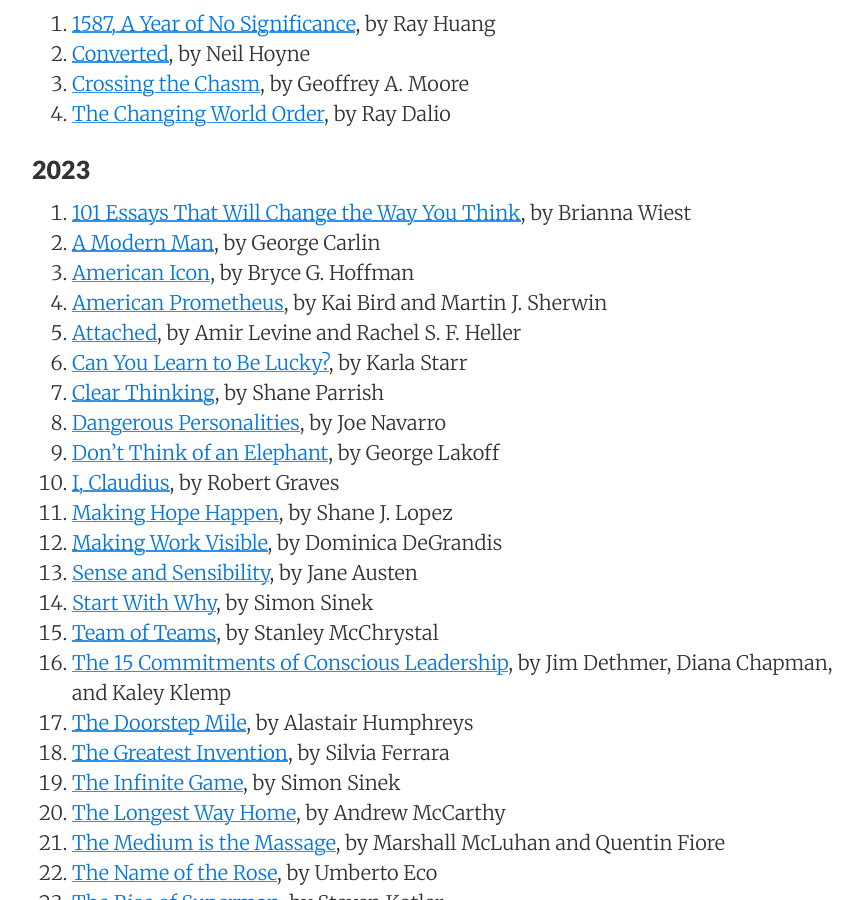
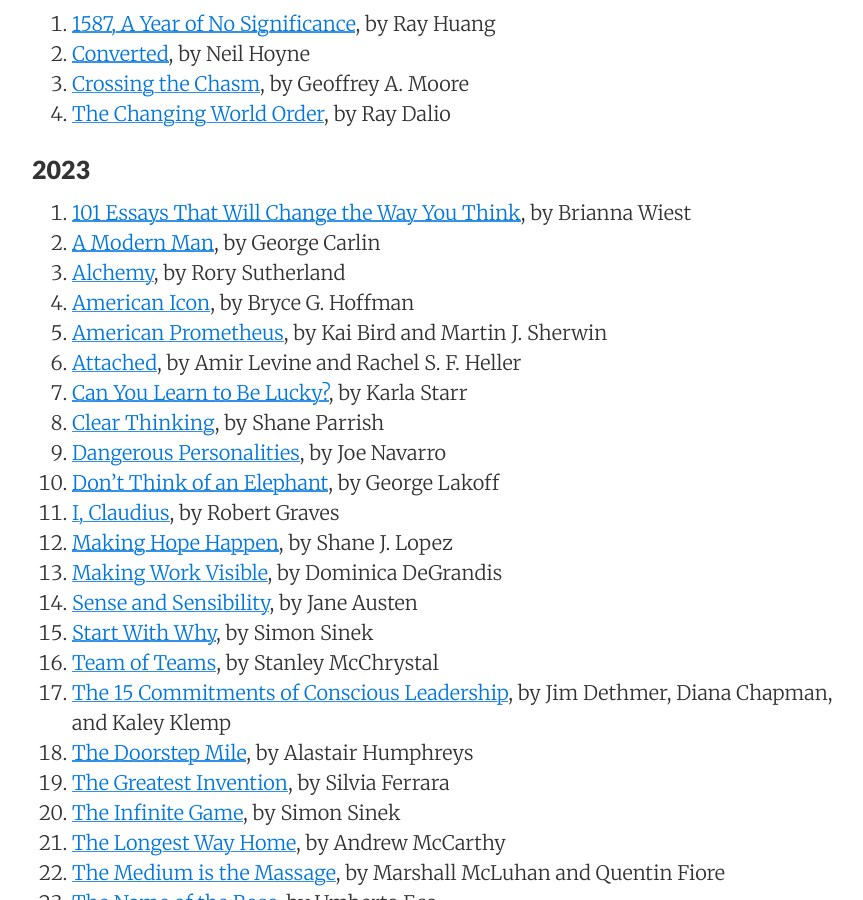
Before and after one commit to sewardlee337/sewardlee337.github.io, a Jekyll site: the page built from readinglist.md, in a window 1280 px wide and 900 px high, scrolled down 410 px. Shown: the whole window, without its empty margins (188-1051 px from the left). Built offline with Jekyll 4.4.1, drawn with Linux system fonts in a browser that asks for light colours; nearby versions of some CDN libraries.

Commit message:
update reading list

```diff
--- a/readinglist.md
+++ b/readinglist.md
@@ -22,6 +22,7 @@ _"My alma mater was books, a good library... I could spend the rest of my life r
 
 1. [101 Essays That Will Change the Way You Think](https://www.amazon.com/Essays-That-Will-Change-Think-ebook/dp/B01MYMUGQL/ref=tmm_kin_swatch_0?_encoding=UTF8&qid=1690520487&sr=8-1), by Brianna Wiest
 1. [A Modern Man](https://amzn.to/3GKuelK), by George Carlin
+1. [Alchemy](https://www.amazon.com/Alchemy-Curious-Science-Creating-Business-ebook/dp/B071DCWRG3/ref=tmm_kin_swatch_0?_encoding=UTF8&qid=1698600497&sr=8-1), by Rory Sutherland
 1. [American Icon](https://amzn.to/3YaxBbO), by Bryce G. Hoffman
 1. [American Prometheus](https://amzn.to/3ol7l1P), by Kai Bird and Martin J. Sherwin
 1. [Attached](https://www.amazon.com/Attached-Attachment-Find-Keep-Love-Find-ebook/dp/B0049H9AVU/ref=tmm_kin_swatch_0?_encoding=UTF8&qid=1687720325&sr=8-1), by Amir Levine and Rachel S. F. Heller
```
